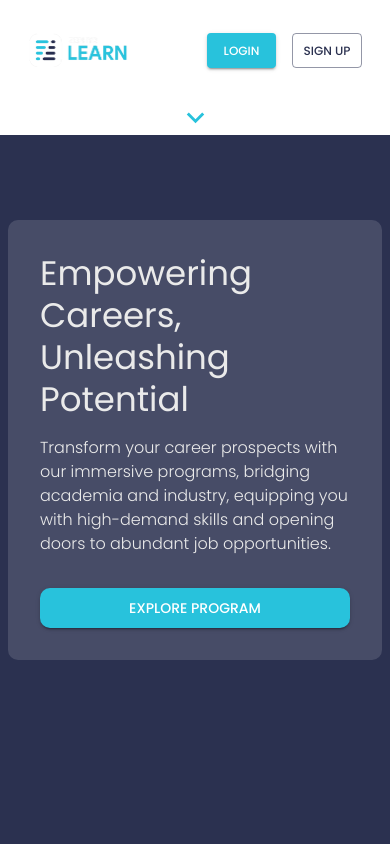
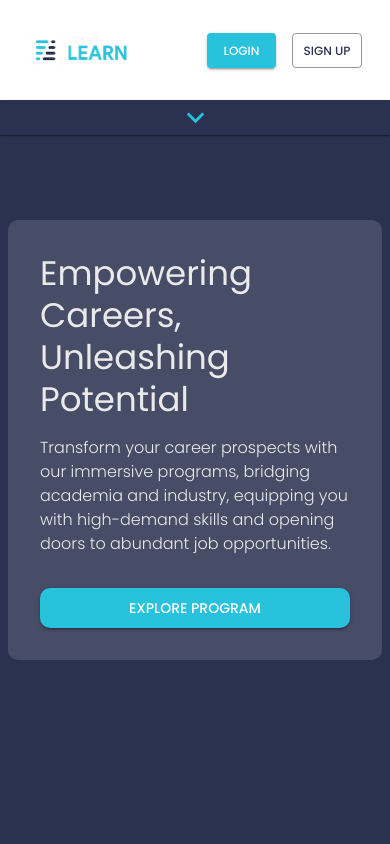
Before and after one commit to zepher-23/learn, a React (Vite) app: page / in a window 390 px wide. Shown: the top 844 px of the page. Built offline with nearby package versions, Linux system fonts and the light colour scheme.

Commit message:
push 6.4

```diff
--- a/src/components/Navbar.jsx
+++ b/src/components/Navbar.jsx
@@ -52,7 +52,7 @@ const [expanded, setExpanded] = useState(false)
 
         <Box  sx={{ width: '100vw', zIndex: 1000, position: 'fixed' }}>
 
-      <Grid container sx={{position:'relative',width:'100vw',m:0, p:0, backgroundColor: 'white',display:'flex',flexGrow:1,flexDirection:'row',alignItems:'center', py:scrollValue>150 ? 1 : 1, height:scrollValue>150 ? '80px' : '100px',transition:'0.5s',zIndex:2}}  spacing={1} >
+      <Grid boxShadow={1} container sx={{position:'relative',width:'100vw',m:0, p:0, backgroundColor: 'white',display:'flex',flexGrow:1,flexDirection:'row',alignItems:'center', py:scrollValue>150 ? 1 : 1, height:scrollValue>150 ? '80px' : '100px',transition:'0.5s',zIndex:2}}  spacing={1} >
                 <Grid  xs={6} sm={6} md={scrollValue>150 ? 2 : 9} >
                     <Item sx={{ml:isMobile ? 2:6,transition:'0.2s'}}>
                         <img src={logo} style={{width:isMobile ? (scrollValue>150 ? '80px' : '100px') :scrollValue>150 ? '100px':'140px',transition:'0.5s'}} />
@@ -101,7 +101,7 @@ const [expanded, setExpanded] = useState(false)
             </Grid>
 
 
-            <Box sx={{ width: '100vw', backgroundColor: 'white', display: isMobile ? 'flex': 'none',position:'relative',justifyContent:'center',zIndex:100 }} onClick={handleExpand} >
+            <Box boxShadow={1} sx={{ width: '100vw', backgroundColor: 'secondary.main', display: isMobile ? 'flex': 'none',position:'relative',justifyContent:'center',zIndex:100,transition:'0.2s' }} onClick={handleExpand} >
                 {
                     expanded ? <KeyboardArrowUpIcon fontSize="large" color="primary"/> : <KeyboardArrowDownIcon fontSize="large" color="primary"/>
                 }
```
Also changed, not shown: 2 other files (tests, documents, lock files or other folders).
